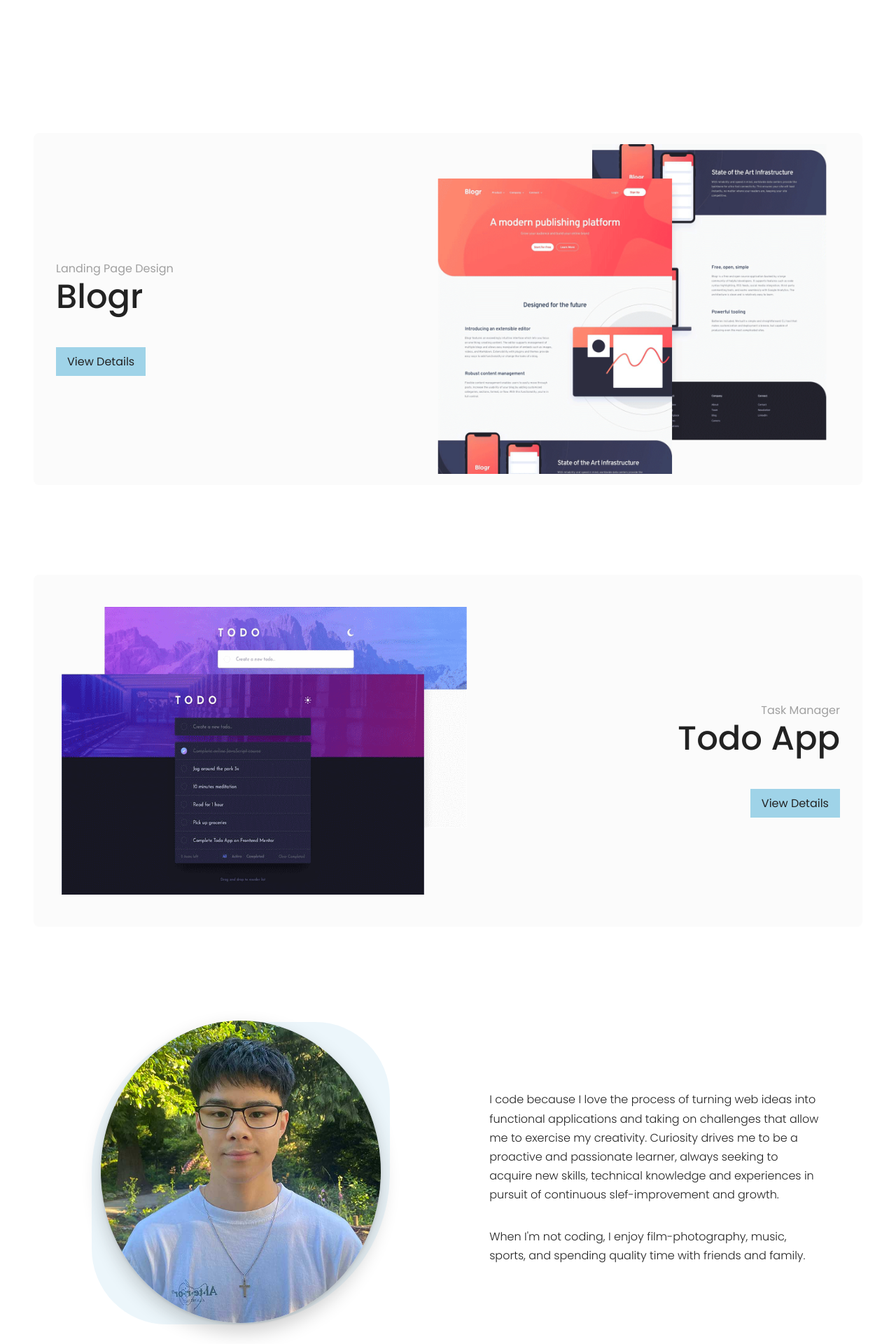
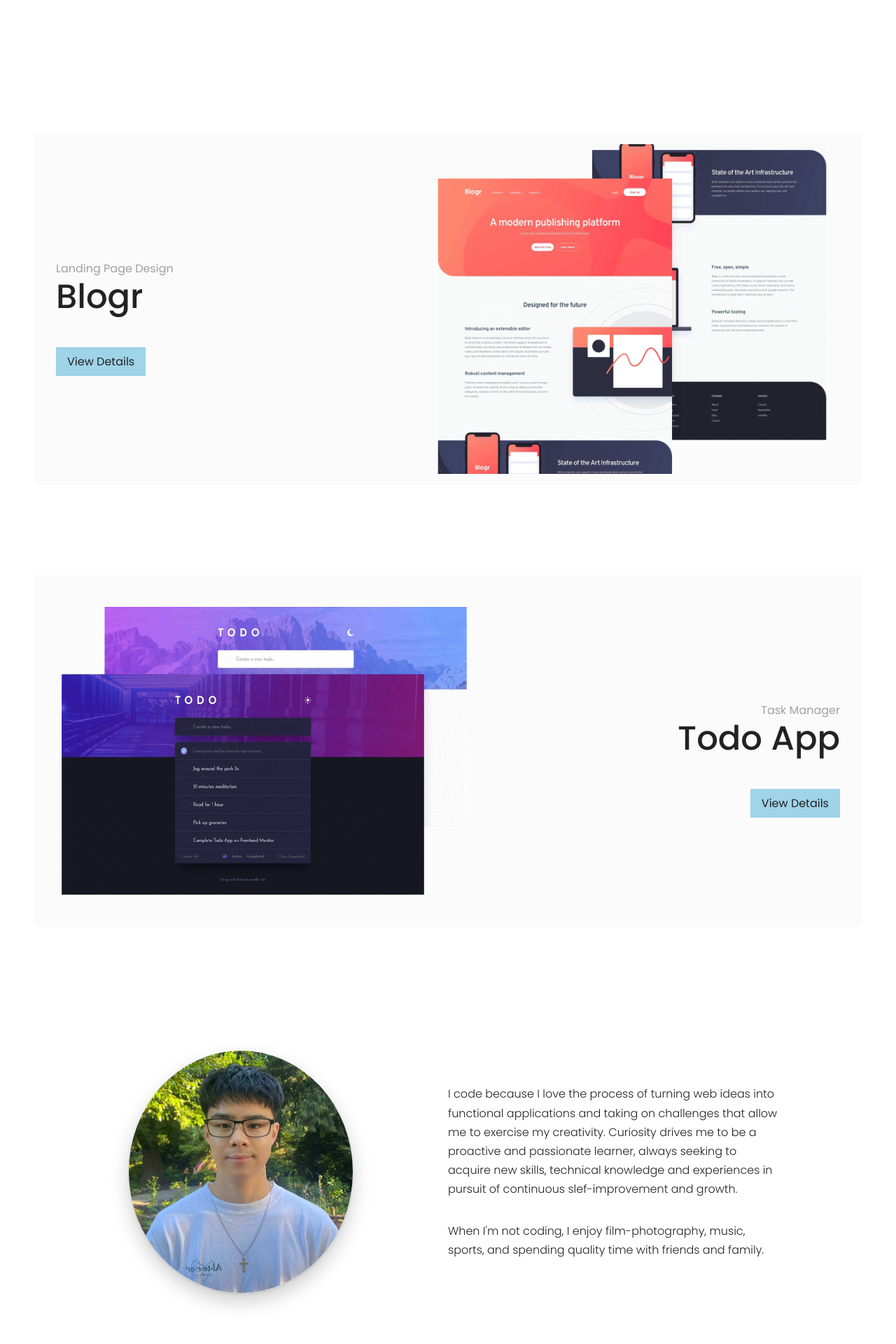
Before and after one commit to MalcolmTann/Portfolio-Build, a PHP site: page / in a window 1280 px wide. Shown: the part 640-2560 px from the top of the page at 70% size. Run offline with PHP 8.4, Linux system fonts and the light colour scheme; some libraries are stand-ins or nearby versions.

Commit message:
content structure complete

```diff
--- a/index.php
+++ b/index.php
@@ -21,10 +21,10 @@
             <section id="landing" class="home-landing">
                 <p data-aos="fade" data-aos-delay="500" data-aos-duration="2000">Front-end Developer</p>
                 <div class="is-flex">
-                    <h1 data-aos="fade" data-aos-duration="2000">Turning ideas into reality <span>through code</span></h1>
+                    <h1 data-aos="fade" data-aos-duration="2000">Turning ideas into reality <span>through<br> code</span></h1>
                     <img src="images/banner.svg" alt="Coding Animation">
                 </div>
-                <a href="#connect" data-aos="fade" data-aos-delay="1000" data-aos-duration="2000" title="View Projects" >
+                <a href="#connect" title="View Projects" data-aos="fade" data-aos-delay="1000" data-aos-duration="2000">
                     <button class="btn">Connect with me</button>
                 </a>
             </section>
--- a/scripts/main.js
+++ b/scripts/main.js
@@ -102,15 +102,3 @@ $(document).ready(function() {
             return false;
     });
 });
-
-$(window).scroll(function() {
-    var scrollDistance = $(window).scrollTop();
-
-    // Assign active class to nav links while scolling
-    $('.section').each(function(i) {
-            if ($(this).position().top <= scrollDistance) {
-                    $('.gn a.active').removeClass('active');
-                    $('.gn a').eq(i).addClass('active');
-            }
-    });
-}).scroll();
--- a/styles/css/main.css
+++ b/styles/css/main.css
@@ -516,8 +512,10 @@ body {
   background-color: #fff;
   font-family: "Poppins";
 }
-body main {
+
+main {
   overflow: hidden;
+  min-height: calc(100vh - 240px);
 }
 
 .home-landing, .projects, .about, .proj-landing, .sandbox {
@@ -631,19 +636,6 @@ body main {
   width: 14em;
   border-radius: 50%;
   box-shadow: rgba(0, 0, 0, 0.2) 0px 12px 28px 0px, rgba(0, 0, 0, 0.1) 0px 2px 4px 0px, rgba(255, 255, 255, 0.05) 0px 0px 0px 1px inset;
-}
-.about .col-1:before {
-  content: "";
-  display: block;
-  position: absolute;
-  top: -3px;
-  left: 2.5%;
-  height: 103%;
-  width: 95%;
-  border-radius: 50% 25%;
-  background-color: #9fd3e8;
-  opacity: 0.2;
-  z-index: -1;
 }
 .about .col-2.is-flex {
   flex-direction: column;
@@ -724,10 +716,6 @@ body main {
   .home-landing .is-flex img {
     width: 70%;
   }
-  .about .col-1:before {
-    left: 18%;
-    width: 64%;
-  }
   .about .col-1 img {
     width: 18em;
   }
@@ -835,12 +822,6 @@ body main {
   }
   .artifact .col-1 img {
     max-height: 40%;
-  }
-  .about .col-1:before {
-    top: 2px;
-    left: 28%;
-    height: 100%;
-    width: 44%;
   }
   .about .col-2 {
     width: 70%;
@@ -937,10 +925,6 @@ body main {
     flex-basis: 50%;
     max-width: 50%;
   }
-  .about .col-1:before {
-    left: 10%;
-    width: 80%;
-  }
   .about .col-1 img {
     width: 20em;
   }
@@ -980,24 +964,14 @@ body main {
   .home-landing .is-flex h1 {
     font-size: 4.2rem;
   }
-  .home-landing .is-flex img {
-    padding-top: 5em;
-  }
   .projects {
     gap: 8em;
   }
   .artifact .col-2 .desc h3 {
     font-size: 3em;
   }
-  .about .col-1:before {
-    left: 14%;
-    width: 72%;
-  }
-  .about .col-1 img {
-    width: 25em;
-  }
   .about .col-2 {
-    margin-top: 1em;
+    margin-left: 0;
   }
   .about .col-2 h2 {
     font-size: 2rem;
--- a/styles/scss/base/_links.scss
+++ b/styles/scss/base/_links.scss
@@ -2,10 +2,5 @@
 
 a {
     text-decoration: none;
-    display: block;
     transition: .3s;
 }
-
-.active {
-    color: $blue !important;
-}
--- a/styles/scss/components/_containers.scss
+++ b/styles/scss/components/_containers.scss
@@ -3,9 +3,11 @@
 body {
     background-color: $white;
     font-family: $fontFam;
-    main {
-        overflow: hidden;
-    }
+}
+
+main {
+    overflow: hidden;
+    min-height: calc(100vh - 240px);
 }
 
 .home-landing, .projects, .about, .proj-landing, .sandbox {
--- a/styles/scss/layout/_footer.scss
+++ b/styles/scss/layout/_footer.scss
@@ -22,6 +22,7 @@ footer {
             color: rgb(160, 160, 160);
         }
         .is-flex {
+            flex-direction: row-reverse;
             margin-top: 1em;
             gap: 2em;
         }
--- a/styles/scss/pages/_homepage.scss
+++ b/styles/scss/pages/_homepage.scss
@@ -12,6 +12,9 @@
     p {
         color: rgb(160, 160, 160);
     }
+    a {
+        margin: 0 auto;
+    }
     .btn {
         margin-top: 2em;
     }
@@ -20,9 +23,13 @@
         gap: 1.5em;
         h1 {
             font-size: $lrg;
+            br {
+                display: none;
+            }
         }
         img {
             margin: 0 auto;
+            cursor: default;
         }
     }
 }
@@ -35,6 +42,14 @@
     justify-content: space-evenly;
     gap: 3em;
 }
+
+// #work {
+//     position: relative;
+//     width: 3px;
+//     height: 3px;
+//     background-color: red;
+//     top: -300px;
+// }
 
 .artifact {
     background-color: rgb(251, 251, 251);
@@ -77,19 +92,19 @@
             border-radius: 50%;
             box-shadow: rgba(0, 0, 0, 0.2) 0px 12px 28px 0px, rgba(0, 0, 0, 0.1) 0px 2px 4px 0px, rgba(255, 255, 255, 0.05) 0px 0px 0px 1px inset;
         }
-        &:before {
-            content: '';
-            display: block;
-            position: absolute;
-            top: -3px;
-            left: 2.5%;
-            height: 103%;
-            width: 95%;
-            border-radius: 50% 25%;
-            background-color: #9fd3e8;
-            opacity: 0.2;
-            z-index: -1;
-        }
+        // &:before {
+        //     content: '';
+        //     display: block;
+        //     position: absolute;
+        //     top: -3px;
+        //     left: 2.5%;
+        //     height: 103%;
+        //     width: 95%;
+        //     border-radius: 50% 25%;
+        //     background-color: #9fd3e8;
+        //     opacity: 0.2;
+        //     z-index: -1;
+        // }
     }
     .col-2.is-flex {
         flex-direction: column;
--- a/styles/scss/queries/_large.scss
+++ b/styles/scss/queries/_large.scss
@@ -31,6 +31,10 @@
         p {
             font-size: 1.2rem;
         }
+        a {
+            margin: 0;
+            margin-right: auto;
+        }
         .btn {
             font-size: 1.1rem;
         }
@@ -41,8 +45,11 @@
             h1 {
                 font-size: 3.5rem;
                 line-height: 1.3;
-                flex-basis: 60%;
-                max-width: 60%;
+                flex-basis: 55%;
+                max-width: 55%;
+                br {
+                    display: block;
+                }
             }
             img {
                 padding-top: 4.5em;
@@ -95,10 +102,6 @@
         .col-1 {
             flex-basis: 50%;
             max-width: 50%;
-            &:before {
-                left: 10%;
-                width: 80%;
-            }
             img {
                 width: 20em;
             }
--- a/styles/scss/queries/_medium.scss
+++ b/styles/scss/queries/_medium.scss
@@ -22,7 +22,6 @@
     }
     .gn {
         a {
-            margin-top: 0;
             padding: 0em 1.6em;
             font-size: $small;
             font-weight: $light;
@@ -44,7 +43,7 @@
     .gn-items {
         flex-direction: row;
         position: static;
-        height: 5vh;
+        height: 4vh;
         justify-content: flex-end;
         background-color: #fff;
         border-left: none;
@@ -70,34 +69,10 @@
     }
 
     .about {
-        .col-1 {
-            &:before {
-                top: 2px;
-                left: 28%;
-                height: 100%;
-                width: 44%;
-            }
-        }
         .col-2 {
             width: 70%;
         }
     }
-
-    // .proj-landing {
-    //     height: 650px;
-    //     flex-direction: row-reverse;
-    //     justify-content: center;
-    //     align-items: center;
-    //     img {
-    //         flex-basis: 55%;
-    //         max-width: 55%;
-    //     }
-    // }
-
-    // .btn-group.is-flex {
-    //     margin-top: 3em;
-    //     margin-bottom: 0;
-    // }
 
     .sb {
         display: block;
--- a/styles/scss/queries/_xlarge.scss
+++ b/styles/scss/queries/_xlarge.scss
@@ -17,9 +17,6 @@
             h1 {
                 font-size: 4.2rem;
             }
-            img {
-                padding-top: 5em;
-            }
         }
     }
 
@@ -38,17 +35,8 @@
     }
 
     .about {
-        .col-1 {
-            &:before {
-                left: 14%;
-                width: 72%;
-            }
-            img {
-                width: 25em;
-            }
-        }
         .col-2 {
-            margin-top: 1em;
+            margin-left:  0;
             h2 {
                 font-size: $lrg;
             }
--- a/styles/scss/queries/_xsmall.scss
+++ b/styles/scss/queries/_xsmall.scss
@@ -21,10 +21,6 @@
 
     .about {
         .col-1 {
-            &:before {
-                left: 18%;
-                width: 64%;
-            }
             img {
                 width: 18em;
             }
```
Also changed, not shown: other parts of styles/css/main.css (+18 -9 lines), images/banner.svg, 3 other files.
